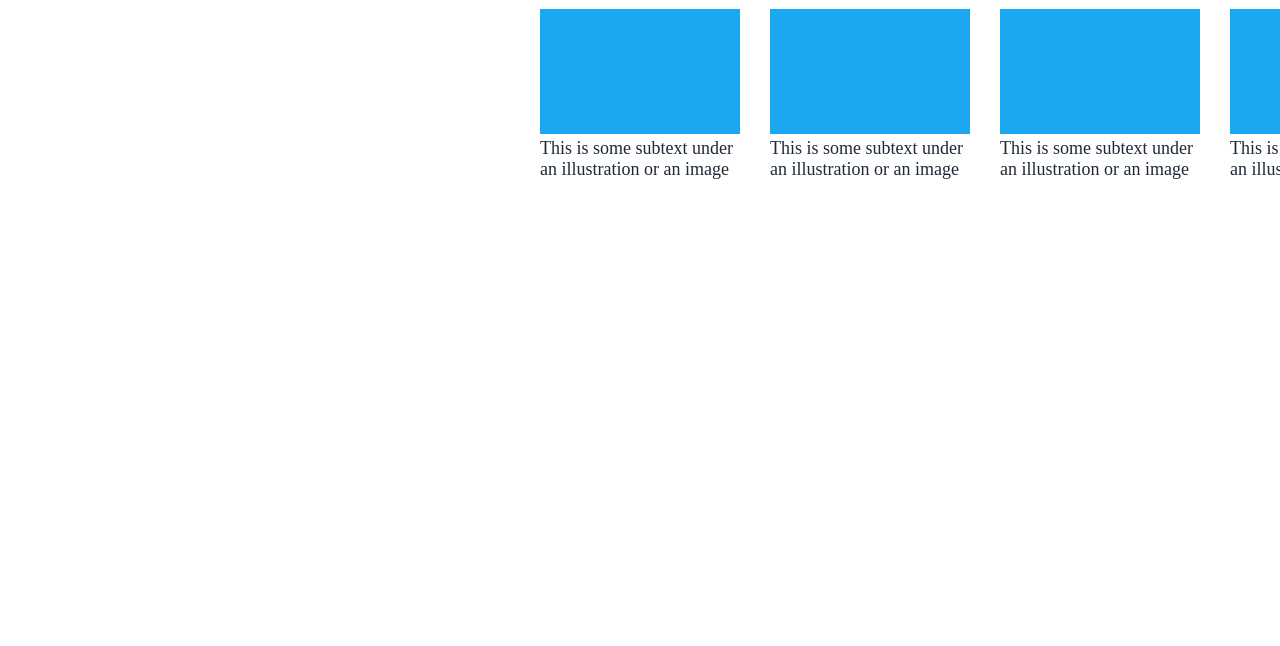
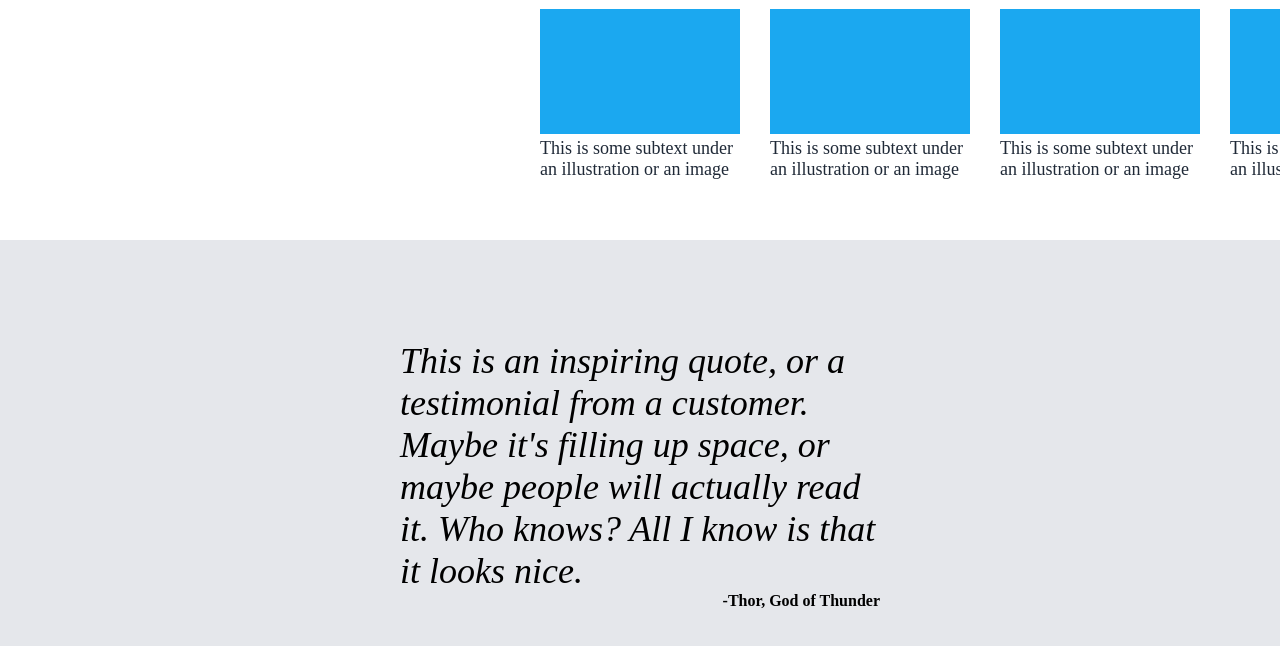
Before and after one commit to fadelyking/landing-page, a plain HTML site: page index.html in a window 1280 px wide. Shown: the part 526-1172 px from the top of the page. Before the commit the page ends 800 px from the top, so only its background shows below. Drawn offline with Linux system fonts and the light colour scheme.

Commit message:
Finished the third section of the practice page

```diff
--- a/index.html
+++ b/index.html
@@ -50,5 +50,12 @@
         </div>
     </div>
 </div>
+<div class="third-container">
+    <div class="quote-text">
+        <p>This is an inspiring quote, or a testimonial from a customer. Maybe it's filling up space, or maybe people will actually read it. Who knows? All I know is that it looks nice.</p>
+    </div>
+    <div class="endquote"><p>-Thor, God of Thunder</p></div>
+</div>
+
 </body>
 </html>
--- a/styles.css
+++ b/styles.css
@@ -99,11 +99,14 @@ color: #1F2937;
 .maincontent2 {
     margin-top: 30px;
     display: flex;
+    flex: 1;
+    flex-wrap: wrap;
     justify-content: center;
 }
 
 .smallcontainers {
     display: flex;
+    flex: 1;
     justify-content: space-around;
     gap: 30px;
     max-width: 200px;
@@ -115,3 +118,25 @@ color: #1F2937;
     color: #1F2937;
 
 }
+
+.third-container {
+    padding: 100px 400px;
+    background: #e5e7eb;
+    margin-top: 60px;
+}
+
+.quote-text {
+    display: flex;
+    justify-content: center;
+    align-items: center;
+    font-size: 36px;
+    flex-shrink: 2;
+    font-style:  italic;
+}
+
+.third-container .endquote {
+display: flex;
+justify-content: flex-end;
+align-items: flex-end;
+font-weight: 800;
+}
```
